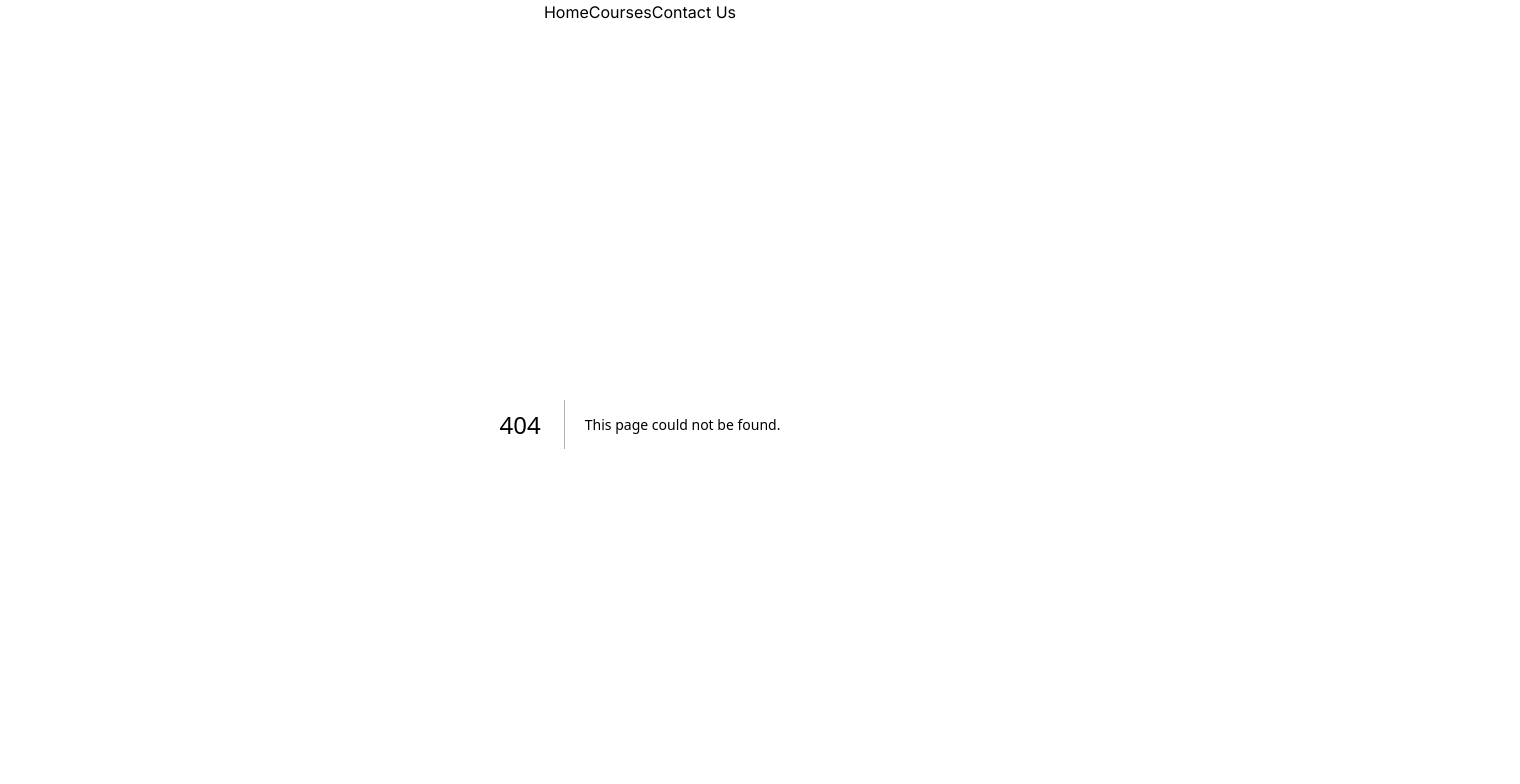
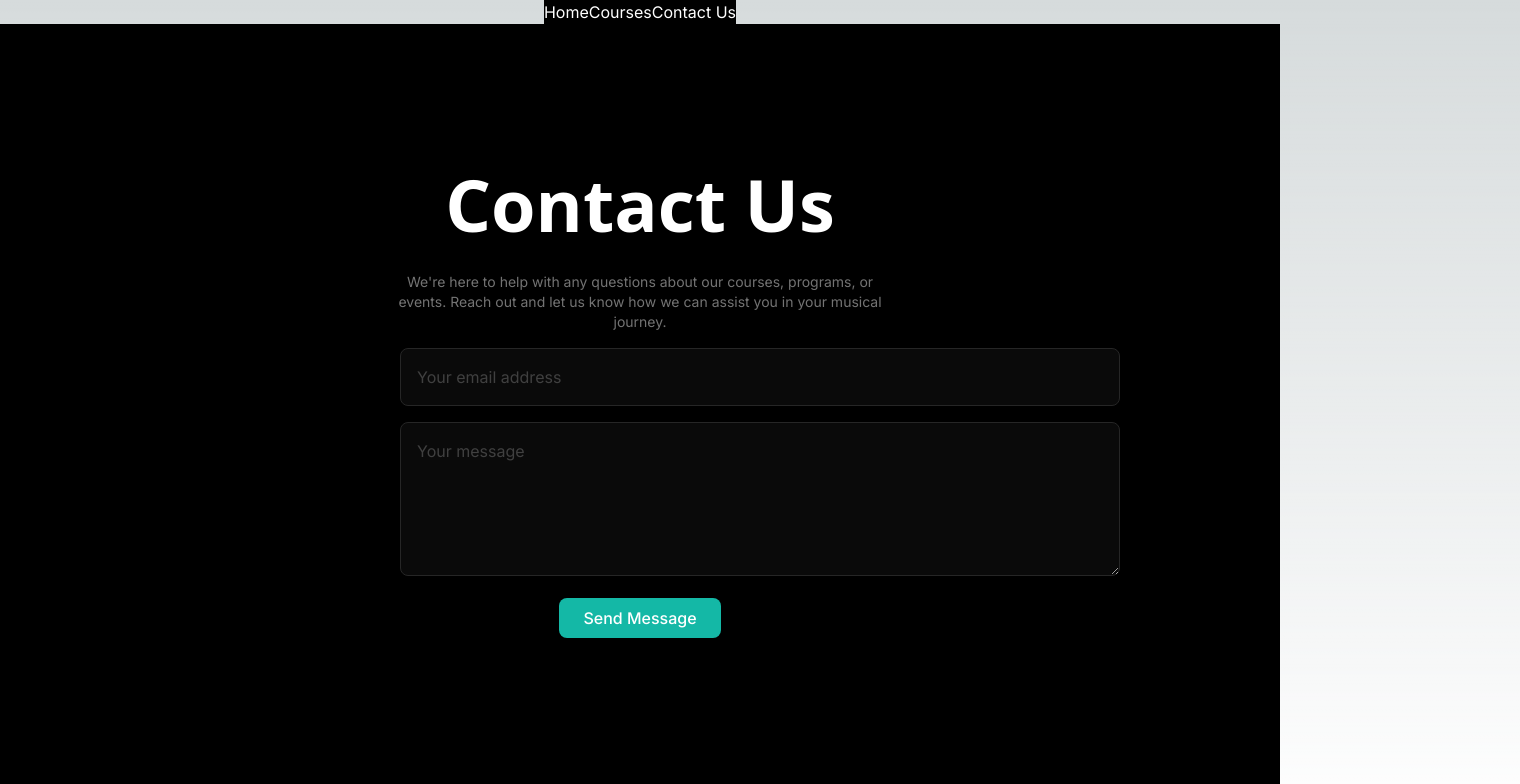
Before and after one commit to Sameer9823/Music-School-Application, a Next.js app: page /contact in a window 1280 px wide. Before the commit this address had no page. Shown: the top 784 px of the page, 1520 px wide, since content can reach past the window. Built offline with nearby package versions, Linux system fonts and the light colour scheme.

Commit message:
courses/contact

```diff
--- a/next.config.mjs
+++ b/next.config.mjs
@@ -1,7 +1,7 @@
 /** @type {import('next').NextConfig} */
 const nextConfig = {
     images: {
-        domains: ['images.unsplash.com', 'res.cloudinary.com']
+        domains: ['images.unsplash.com', 'res.cloudinary.com', 'images.pexels.com']
     }
 };
 
--- /dev/null
+++ b/src/Components/ui/meteors.tsx
@@ -0,0 +1,33 @@
+'use client';
+import { cn } from "@/utils/cn";
+import React from "react";
+
+export const Meteors = ({
+  number,
+  className,
+}: {
+  number?: number;
+  className?: string;
+}) => {
+  const meteors = new Array(number || 20).fill(true);
+  return (
+    <>
+      {meteors.map((el, idx) => (
+        <span
+          key={"meteor" + idx}
+          className={cn(
+            "animate-meteor-effect absolute top-1/2 left-1/2 h-0.5 w-0.5 rounded-[9999px] bg-slate-500 shadow-[0_0_0_1px_#ffffff10] rotate-[215deg]",
+            "before:content-[''] before:absolute before:top-1/2 before:transform before:-translate-y-[50%] before:w-[50px] before:h-[1px] before:bg-gradient-to-r before:from-[#64748b] before:to-transparent",
+            className
+          )}
+          style={{
+            top: 0,
+            left: Math.floor(Math.random() * (400 - -400) + -400) + "px",
+            animationDelay: Math.random() * (0.8 - 0.2) + 0.2 + "s",
+            animationDuration: Math.floor(Math.random() * (10 - 2) + 2) + "s",
+          }}
+        ></span>
+      ))}
+    </>
+  );
+};
--- /dev/null
+++ b/src/app/contact/page.tsx
@@ -0,0 +1,59 @@
+'use client'
+import React, { FormEvent, useState } from "react";
+import { Meteors } from "../../Components/ui/meteors";
+function page() {
+    const [email, setEmail] = useState('')
+    const [message, setMessage] = useState('')
+
+    const handleSubmit =(event: FormEvent<HTMLFormElement>) => {
+        event.preventDefault()
+        console.log('submmited: ', {email, message});
+
+    }
+
+  return (
+    <div>
+    <div className="min-h-screen bg-black py-12 pt-36">
+    <h1 className="text-lg md:text-7xl text-center font-sans font-bold mb-8 text-white">
+          Contact Us
+        </h1>
+        <p className="text-neutral-500 max-w-lg mx-auto my-2 text-sm text-center">
+          We&apos;re here to help with any questions about our courses,
+          programs, or events. Reach out and let us know how we can assist you
+          in your musical journey.
+        </p>
+        <form onSubmit={handleSubmit} className="space-y-4 mt-4">
+          <input
+            type="email"
+            value={email}
+            onChange={(e) => setEmail(e.target.value)}
+            placeholder="Your email address"
+            className="rounded-lg border border-neutral-800 focus:ring-2 focus:ring-teal-500 w-[45rem]  mx-[25rem] p-4 bg-neutral-950 placeholder:text-neutral-700"
+            required
+          />
+          <textarea
+            value={message}
+            onChange={(e) => setMessage(e.target.value)}
+            placeholder="Your message"
+            className="rounded-lg border border-neutral-800 focus:ring-2 focus:ring-teal-500 w-[45rem] mx-[25rem] p-4 bg-neutral-950 placeholder:text-neutral-700"
+            rows={5}
+            required
+          ></textarea>
+          <div className="text-center">
+
+          <button
+            type="submit"
+            className="px-6 py-2 rounded-lg bg-teal-500 text-white font-medium hover:bg-teal-600 focus:outline-none focus:ring-2 focus:ring-teal-500 focus:ring-offset-2"
+          >
+            Send Message
+          </button>
+          </div>
+        </form>
+
+    </div>
+    <Meteors number={100} />
+    </div>
+  )
+}
+
+export default page
--- /dev/null
+++ b/src/app/courses/page.tsx
@@ -0,0 +1,65 @@
+'use client'
+import Image from "next/image";
+import React from "react";
+import { CardBody, CardContainer, CardItem } from "../../Components/ui/3d-card";
+import Link from "next/link";
+import courseData from '@/data/music_courses.json'
+import { m } from "framer-motion";
+
+function page() {
+  return (
+    <div className="min-h-screen bg-black py-12 pt-36">
+        <h1 className="text-lg md:text-7xl text-center font-sans font-bold mb-8 text-white">All courses ({courseData.courses.length})</h1>
+        <div className="flex flex-wrap justify-center">
+            {courseData.courses.map((course) => (
+                <CardContainer className="inter-var m-4">
+                <CardBody className="bg-gray-50 relative group/card  dark:hover:shadow-2xl dark:hover:shadow-emerald-500/[0.1] dark:bg-black dark:border-white/[0.2] border-black/[0.1] w-auto sm:w-[30rem] h-auto rounded-xl p-6 border  ">
+                  <CardItem
+                    translateZ="50"
+                    className="text-xl font-bold text-neutral-600 dark:text-white"
+                  >
+                    {course.title}
+                  </CardItem>
+                  <CardItem
+                    as="p"
+                    translateZ="60"
+                    className="text-neutral-500 text-sm max-w-sm mt-2 dark:text-neutral-300"
+                  >
+                    {course.description}
+                  </CardItem>
+                  <CardItem translateZ="100" className="w-full mt-4">
+                    <Image
+                      src={course.image}
+                      height="1000"
+                      width="1000"
+                      className="h-60 w-full object-cover rounded-xl group-hover/card:shadow-xl"
+                      alt={course.title}
+                    />
+                  </CardItem>
+                  <div className="flex justify-between items-center mt-20">
+                    <CardItem
+                      translateZ={20}
+                      as={Link}
+                      href="https://twitter.com/mannupaaji"
+                      target="__blank"
+                      className="px-4 py-2 rounded-xl text-xs font-normal dark:text-white"
+                    >
+                      Try now →
+                    </CardItem>
+                    <CardItem
+                      translateZ={20}
+                      as="button"
+                      className="px-4 py-2 rounded-xl bg-black dark:bg-white dark:text-black text-white text-xs font-bold"
+                    >
+                      Sign up
+                    </CardItem>
+                  </div>
+                </CardBody>
+              </CardContainer>
+            ))}
+        </div>
+    </div>
+  )
+}
+
+export default page
--- a/tailwind.config.ts
+++ b/tailwind.config.ts
@@ -50,7 +50,8 @@ const config: Config = {
   theme: {
     extend: {
       animation: { spotlight: "spotlight 2s ease .75s 1 forwards",
-        scroll: "scroll var(--animation-duration, 40s) var(--animation-direction, forwards) linear infinite",
+      scroll: "scroll var(--animation-duration, 40s) var(--animation-direction, forwards) linear infinite",
+      "meteor-effect": "meteor 5s linear infinite"
       },
       backgroundImage: {
         "gradient-radial": "radial-gradient(var(--tw-gradient-stops))",
@@ -74,6 +75,14 @@ const config: Config = {
             transform: "translate(calc(-50% - 0.5rem))",
           },
         },
+        meteor: {
+          "0%": { transform: "rotate(215deg) translateX(0)", opacity: "1" },
+          "70%": { opacity: "1" },
+          "100%": {
+            transform: "rotate(215deg) translateX(-500px)",
+            opacity: "0",
+          },
+        },
       },
     },
   },
```
Also changed, not shown: src/data/music_courses.json (+10 -10 lines).
